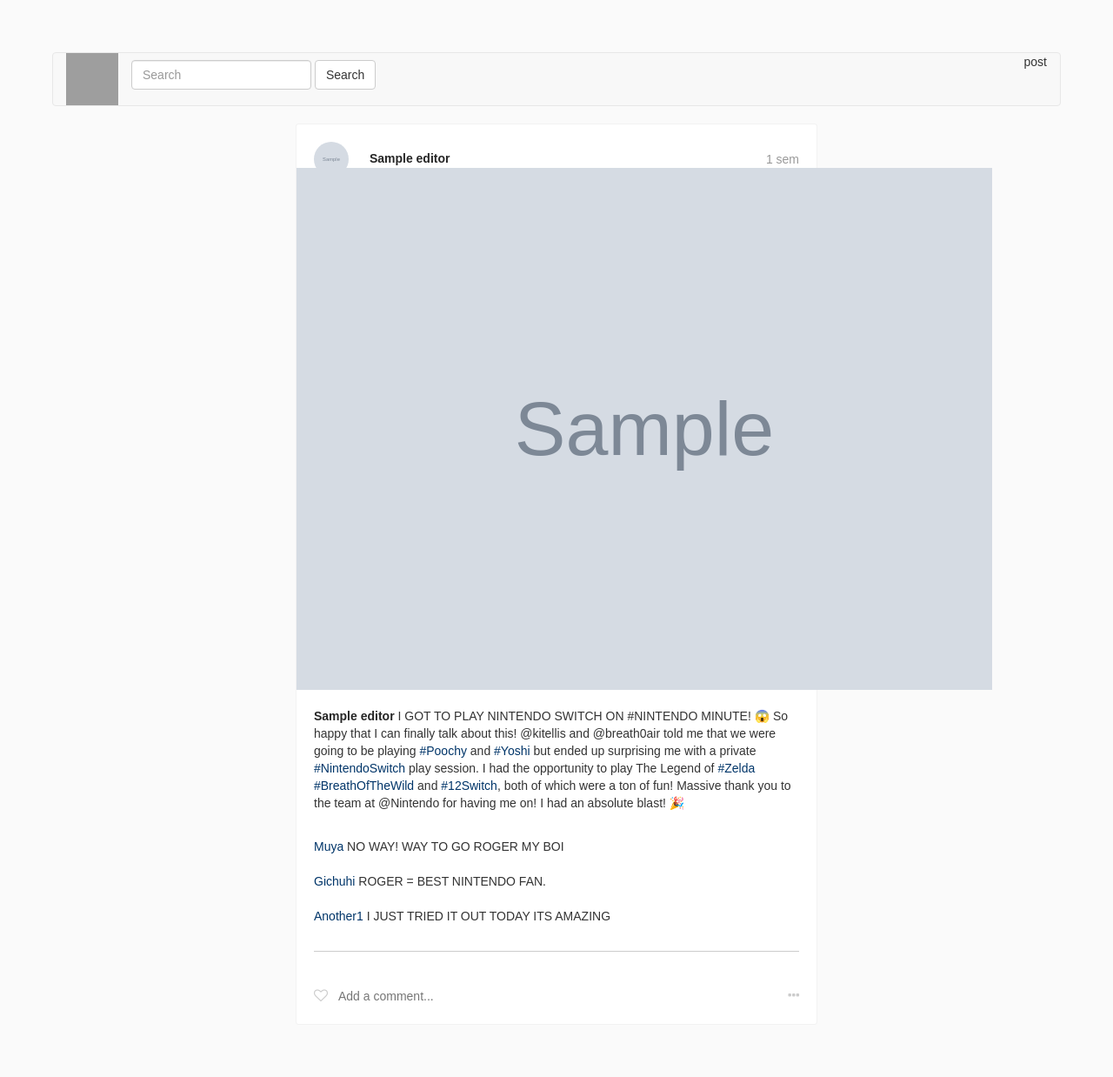
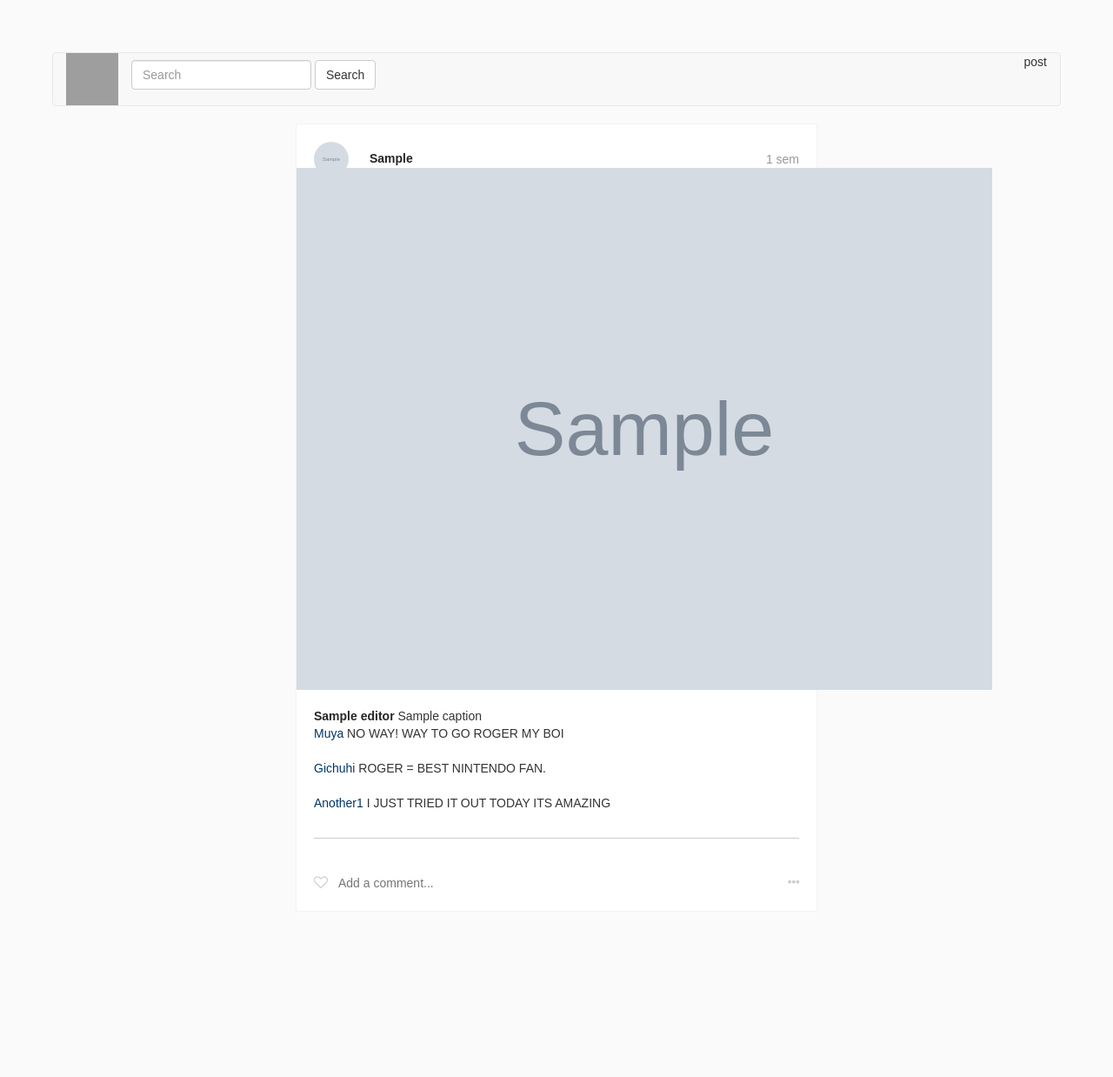
Before and after one commit to vincentmuya/the-gram, a Django app: template insta/gram/templates/index.html in a window 1280 px wide. Shown: the whole page at 87% size. After the commit the page ends 1021 px from the top, so only its background shows below. Run offline with Django 3.2, Linux system fonts and the light colour scheme; the template is opened without the code that fills it: most values are stand-ins (such as "Sample title", 1, 10 or a date in 2020); grey boxes marked "Sample" are stand-in pictures; some libraries are stand-ins or nearby versions; some web fonts are replaced; grey boxes are pictures that could not be loaded.

Commit message:
created instagram card and displaying caption and user name but image is still broken

```diff
--- a/insta/gram/templates/index.html
+++ b/insta/gram/templates/index.html
@@ -113,8 +113,8 @@
 
   <div class="Instagram-card">
     <div class="Instagram-card-header">
-      <img src="{{ gram_item.post_image.url}}"class="Instagram-card-user-image">
-      <a class="Instagram-card-user-name" href=""> {{ gram_item.editor }} </a>
+      <img src="{{ gram_item.profile_image.url}}"class="Instagram-card-user-image">
+      <a class="Instagram-card-user-name" href=""> {{ gram_item.editor. }} </a>
       <div class="Instagram-card-time"> 1 sem </div>
     </div>
 
@@ -125,8 +125,7 @@
     <div class="Instagram-card-content">
       <p><a class="Instagram-card-content-user">
       <href="">{{ gram_item.editor }} </a>
-     I GOT TO PLAY NINTENDO SWITCH ON #NINTENDO MINUTE! 😱 So happy that I can finally talk about this! @kitellis and @breath0air told me that we were going to be playing <a class="hashtag" href="https://www.instagram.com/explore/tags/poochy/">#Poochy</a> and <a class="hashtag" href="https://www.instagram.com/explore/tags/yoshi/">#Yoshi</a> but ended up surprising me with a private <a class="hashtag" href="https://www.instagram.com/explore/tags/nintendoswitch/">#NintendoSwitch</a> play session. I had the opportunity to play The Legend of <a class="hashtag" href="https://www.instagram.com/explore/tags/zelda/">#Zelda</a> <a class="hashtag" href="https://www.instagram.com/explore/tags/breathofthewild/">#BreathOfTheWild</a> and <a class="hashtag" href="https://www.instagram.com/explore/tags/12switch/">#12Switch</a>, both of which were a ton of fun! Massive thank you to the team at @Nintendo for having me on! I had an absolute blast! 🎉</p>
-
+     {{ gram_item.caption }}
       <br><a class="user-comment" href="">Muya</a> NO WAY! WAY TO GO ROGER MY BOI</br>
       <br><a class="user-comment" href="">Gichuhi</a> ROGER = BEST NINTENDO FAN.</br>
       <br><a class="user-comment" href="">Another1</a> I JUST TRIED IT OUT TODAY ITS AMAZING</br>
```
Also changed, not shown: insta/gram/migrations/0004_auto_20180305_0001.py (added), insta/posts/cool-cat.jpg (added).
